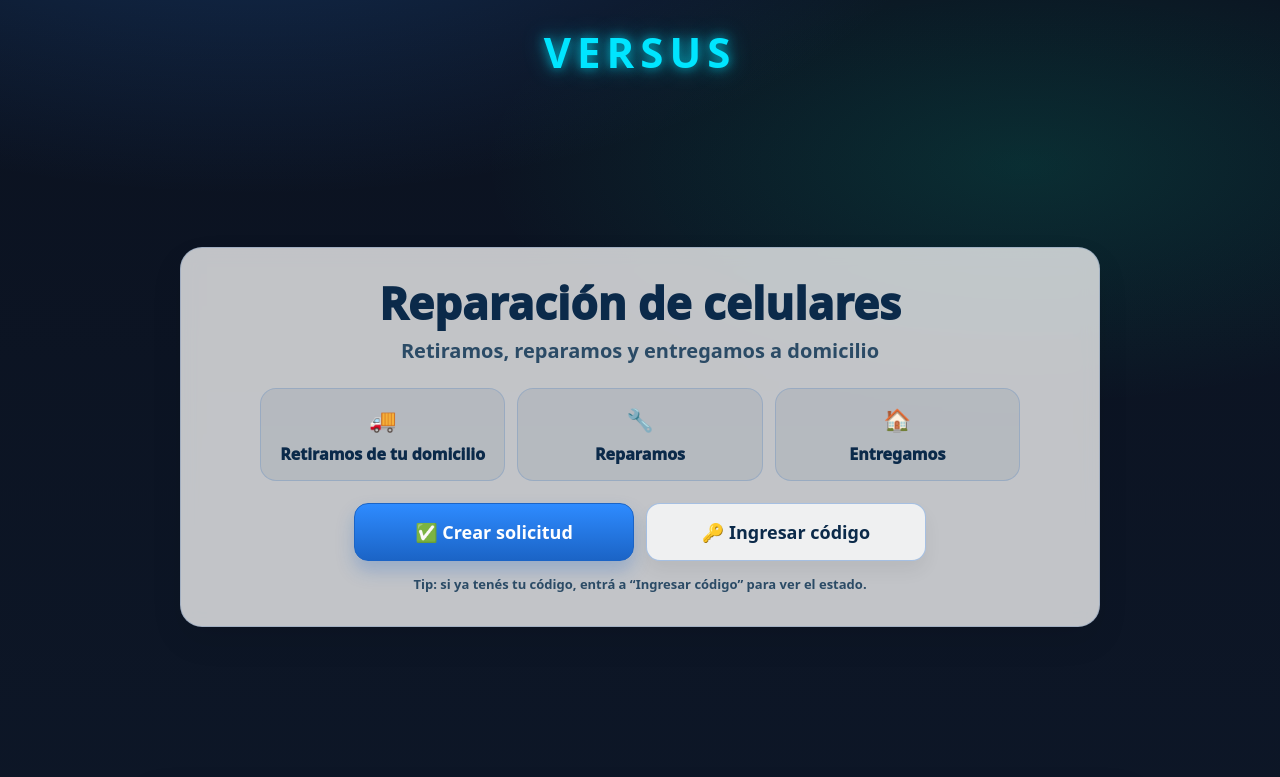
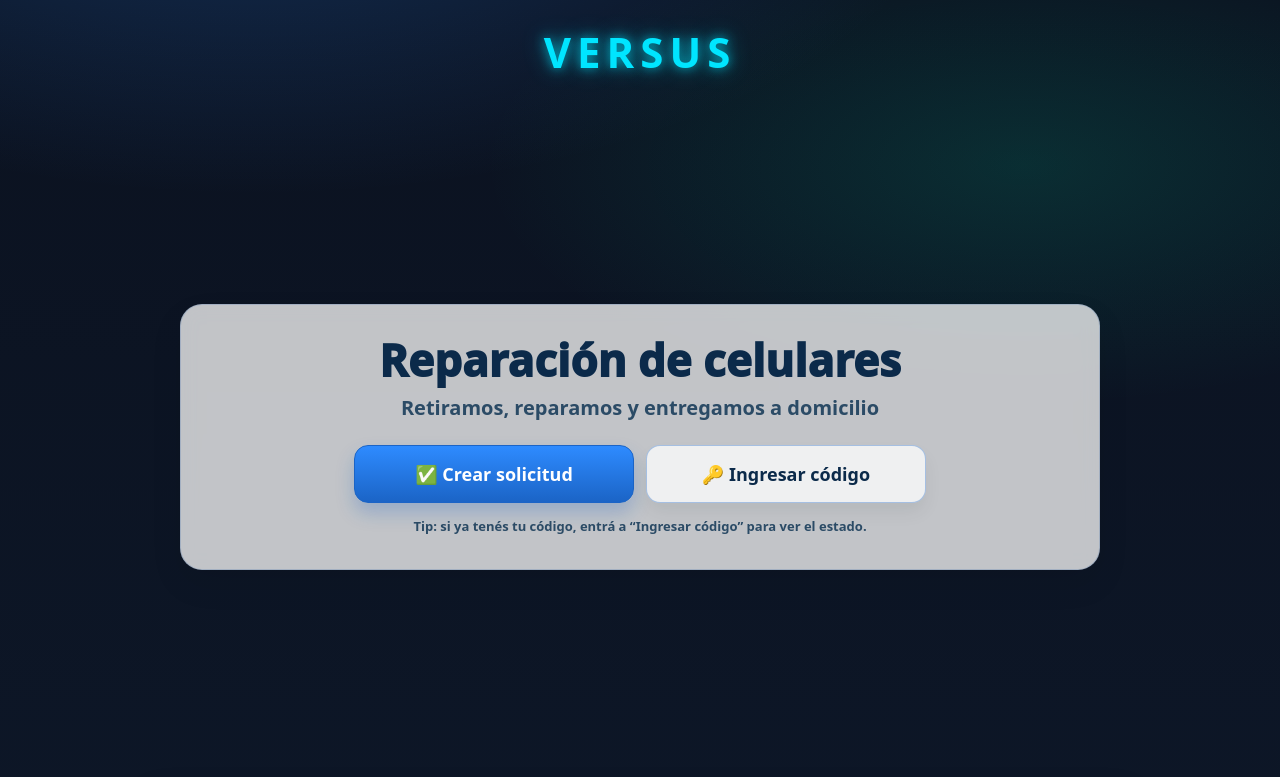
Before and after one commit to Faustortiz/versusFrontend, a React (Vite) app: page / in a window 1280 px wide. Shown: the top 777 px of the page. Built offline with nearby package versions, Linux system fonts and the light colour scheme; no server answers.

Commit message:
nueva landinPAge sin los step

```diff
--- a/src/pages/LandingPage.jsx
+++ b/src/pages/LandingPage.jsx
@@ -142,7 +142,7 @@ export default function LandingPage() {
               Retiramos, reparamos y entregamos a domicilio
             </div>
 
-            <div
+           {/* <div
               className="hero-steps"
               style={{
                 marginTop: 22,
@@ -169,7 +169,7 @@ export default function LandingPage() {
                 Retiramos de tu domicilio
                 {/*<div style={{ fontSize: 12, fontWeight: 800, marginTop: 6, color: "#2b4b66" }}>
                   Coordinamos el retiro
-                </div>*/}
+                </div>
               </div>
 
               <div
@@ -187,7 +187,7 @@ export default function LandingPage() {
                 Reparamos
                 {/*<div style={{ fontSize: 12, fontWeight: 800, marginTop: 6, color: "#2b4b66" }}>
                   Diagnóstico y solución
-                </div>*/}
+                </div>*
               </div>
 
               <div
@@ -205,9 +205,9 @@ export default function LandingPage() {
                 Entregamos
                 {/*<div style={{ fontSize: 12, fontWeight: 800, marginTop: 6, color: "#2b4b66" }}>
                   Te lo devolvemos listo
-                </div>*/}
+                </div>
               </div>
-            </div>
+            </div>*/}
 
             <div
               className="hero-actions"
```
